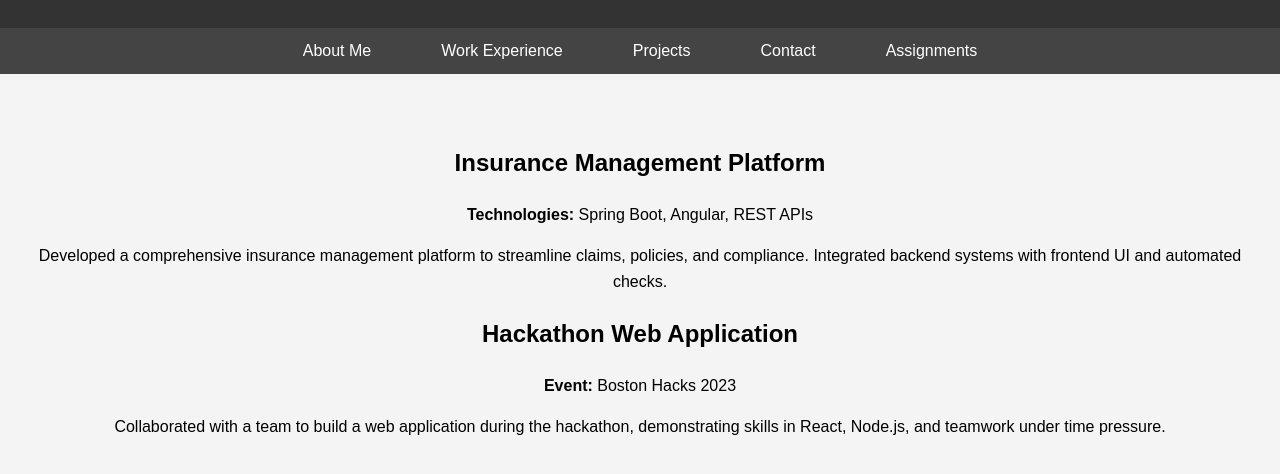
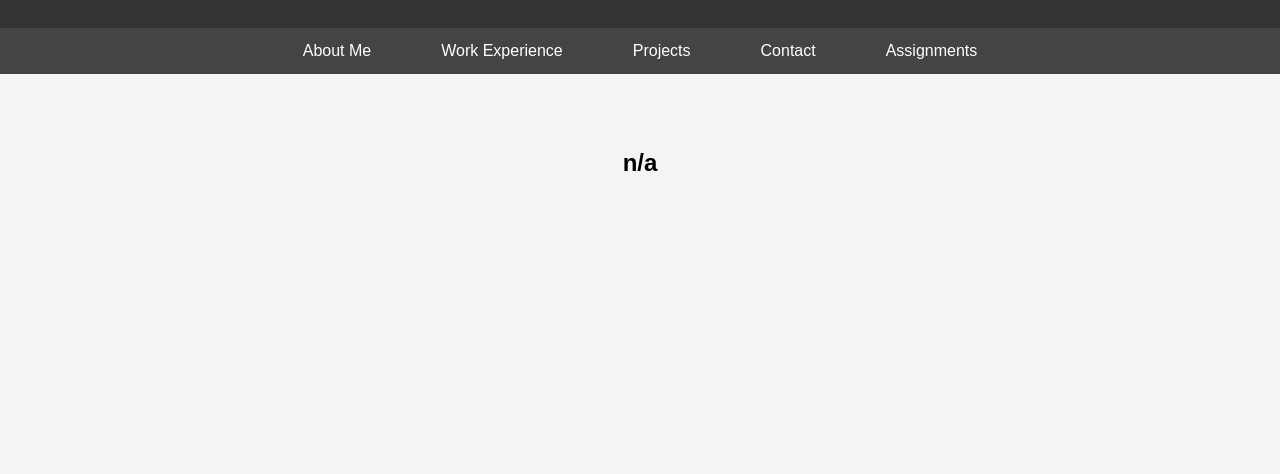
Before and after one commit to slnxiao23/slnxiao23.github.io, a plain HTML site: page projects.html in a window 1280 px wide. Shown: the part 106-580 px from the top of the page. Drawn offline with Linux system fonts and the light colour scheme.

Commit message:
minor change

```diff
--- a/projects.html
+++ b/projects.html
@@ -23,13 +23,8 @@
     </nav>
 
     <section>
-        <h2>Insurance Management Platform</h2>
-        <p><strong>Technologies:</strong> Spring Boot, Angular, REST APIs</p>
-        <p>Developed a comprehensive insurance management platform to streamline claims, policies, and compliance. Integrated backend systems with frontend UI and automated checks.</p>
+        <h2>n/a</h2>
 
-        <h2>Hackathon Web Application</h2>
-        <p><strong>Event:</strong> Boston Hacks 2023</p>
-        <p>Collaborated with a team to build a web application during the hackathon, demonstrating skills in React, Node.js, and teamwork under time pressure.</p>
     </section>
 
 
```
